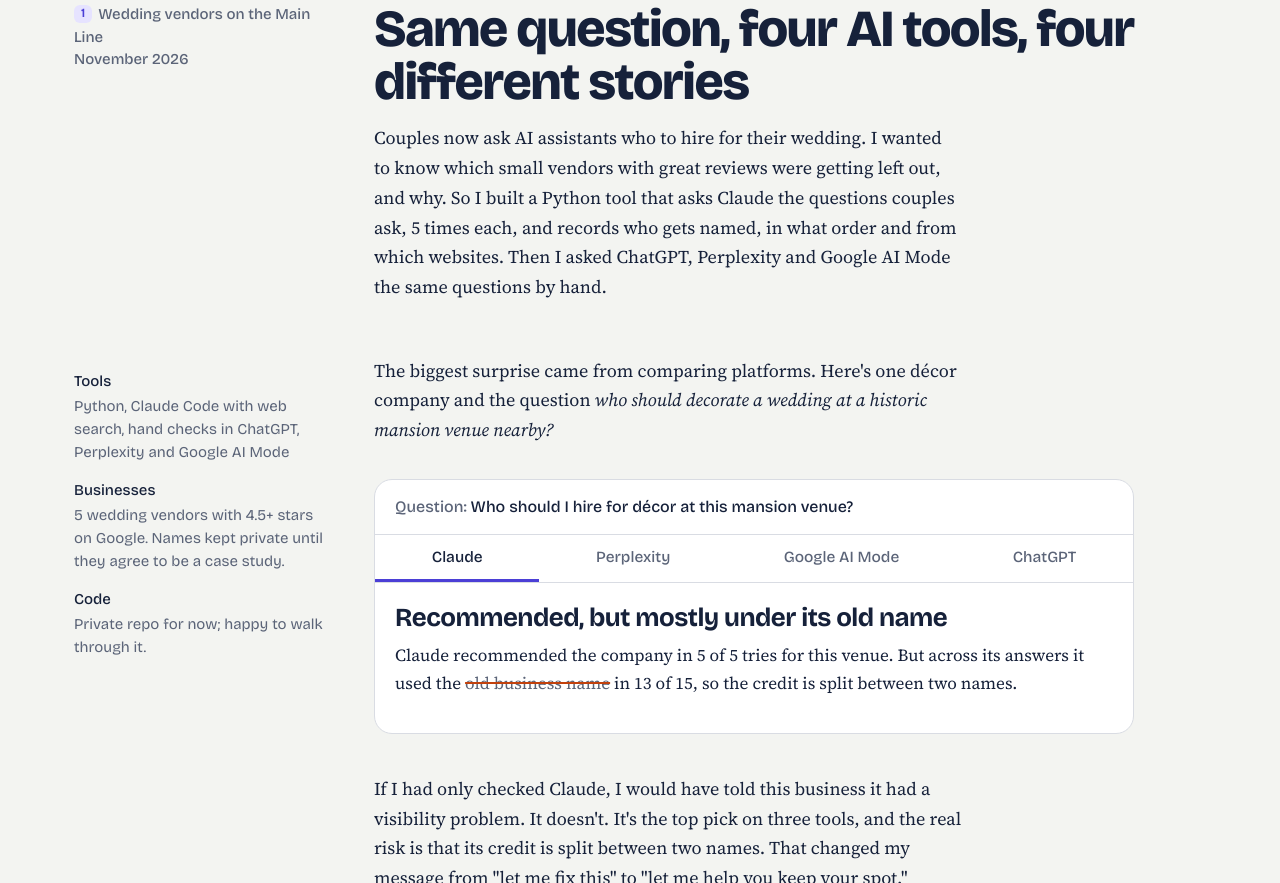
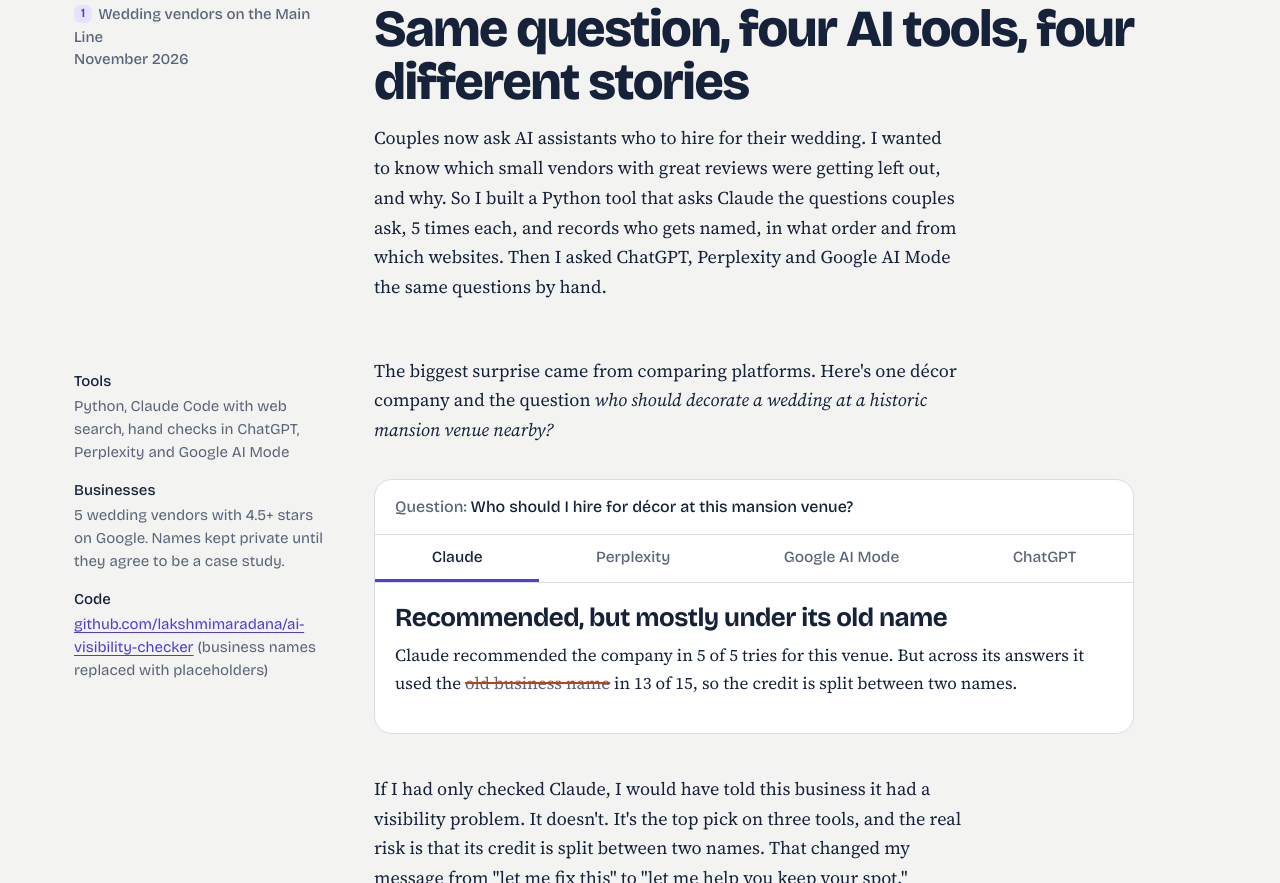
Before and after one commit to lakshmimaradana/lakshmimaradana.github.io, a plain HTML site: page index.html in a window 1280 px wide. Shown: the part 1799-2682 px from the top of the page. Drawn offline with Linux system fonts and the light colour scheme.

Commit message:
Update index.html

```diff
--- a/index.html
+++ b/index.html
@@ -344,7 +344,7 @@ footer .wrap { padding: 0 24px 40px; }
         <dl>
           <dt>Tools</dt><dd>Python, Claude Code with web search, hand checks in ChatGPT, Perplexity and Google AI Mode</dd>
           <dt>Businesses</dt><dd>5 wedding vendors with 4.5+ stars on Google. Names kept private until they agree to be a case study.</dd>
-          <dt>Code</dt><dd>Private repo for now; happy to walk through it.</dd>
+          <dt>Code</dt><dd><a href="https://github.com/lakshmimaradana/ai-visibility-checker">github.com/lakshmimaradana/ai-visibility-checker</a> (business names replaced with placeholders)</dd>
         </dl>
       </aside>
       <div>
```
